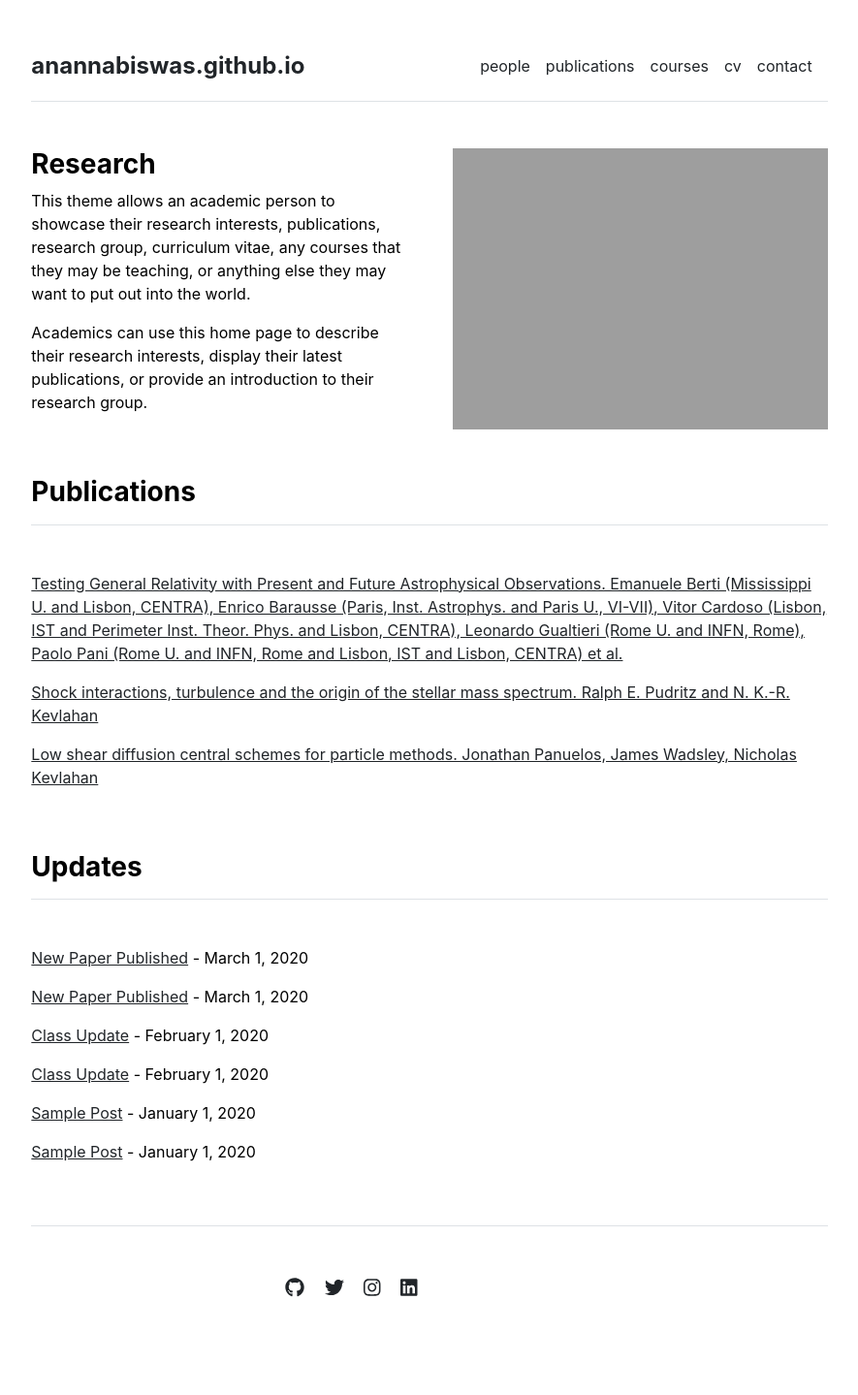
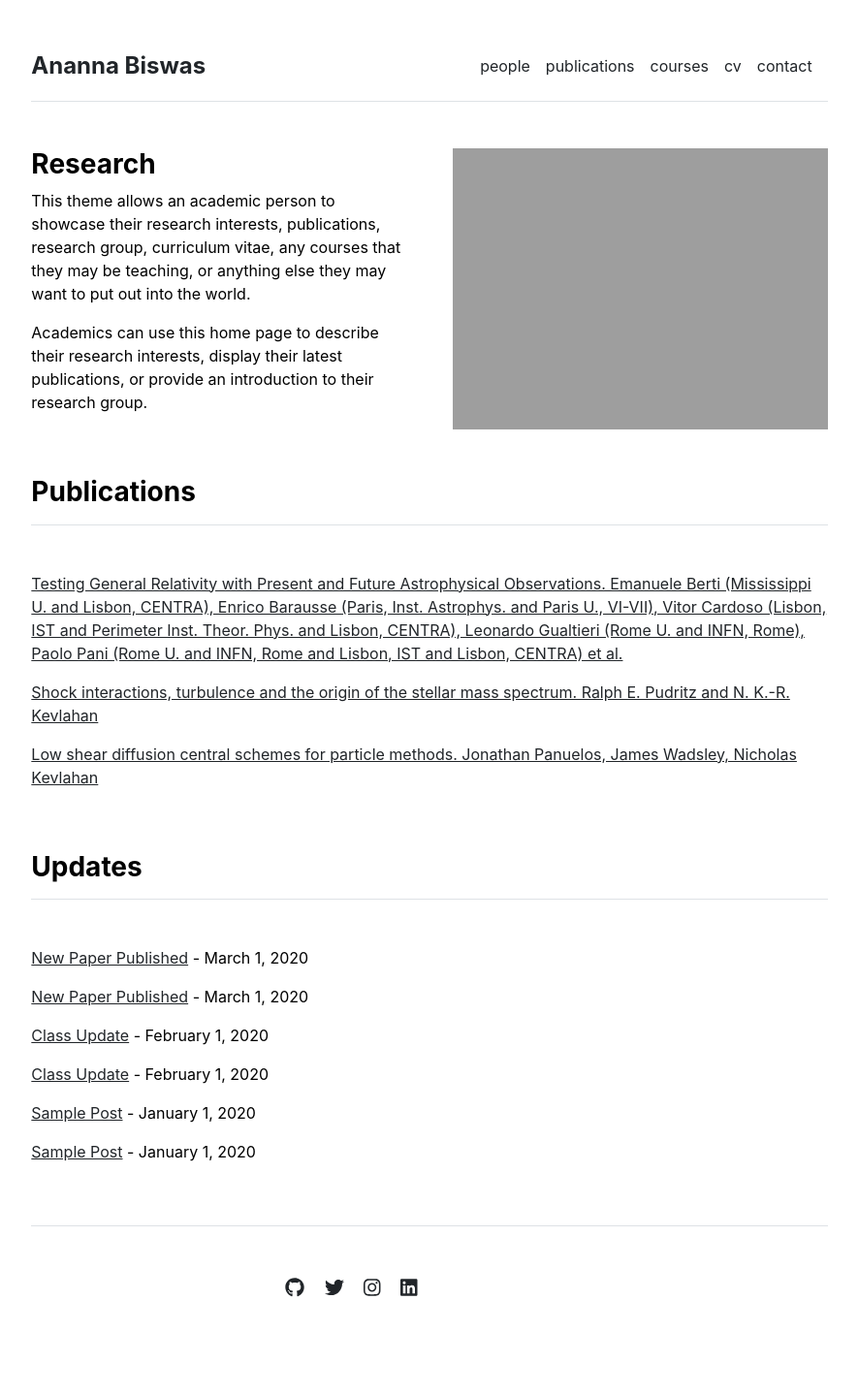
Before and after one commit to Anannabiswas/anannabiswas.github.io, a Jekyll site: the page built from index.md, in a window 1280 px wide. Shown: the whole page at 97% size, without its empty margins (197-1082 px from the left). Built offline with Jekyll 4.4.1, drawn with Linux system fonts in a browser that asks for light colours; part of the change alters nothing that is shown.

Commit message:
Update _config.yml

```diff
--- a/_config.yml
+++ b/_config.yml
@@ -2,5 +2,5 @@ url: "" # the base hostname & protocol for your site, e.g. http://example.com
 baseurl: "" # the subpath of your site, e.g. /blog
 #title: "academic" # the name of your site, e.g. ACME Corp.
 #description: "a Jekyll theme for academia"
-#title: "Ananna Biswas" # the name of your site, e.g. ACME Corp.
+title: "Ananna Biswas" # the name of your site, e.g. ACME Corp.
 #description: "portfolio"
```
